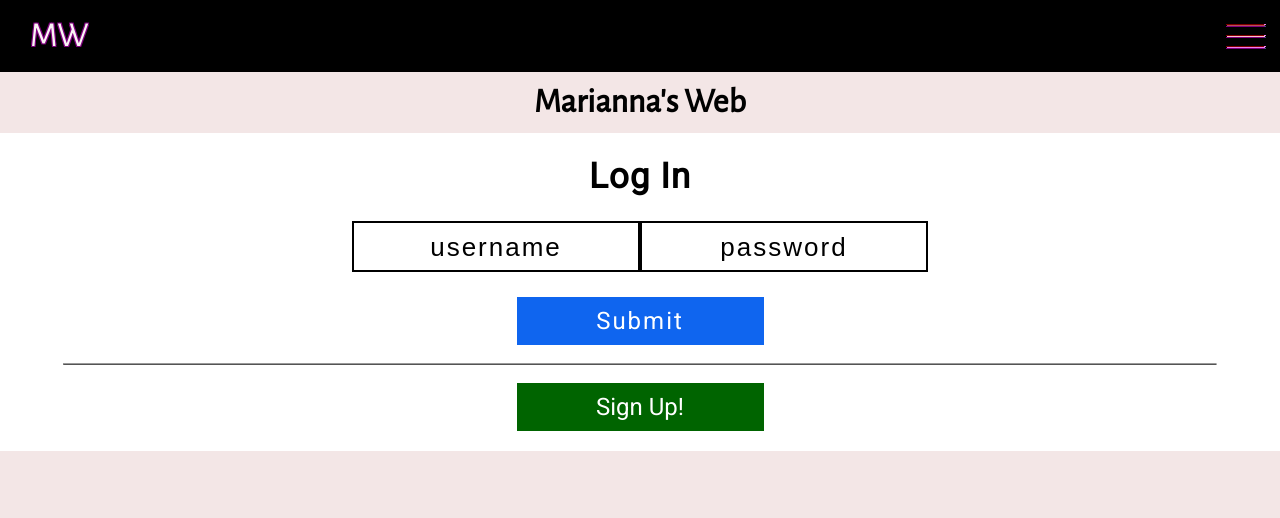
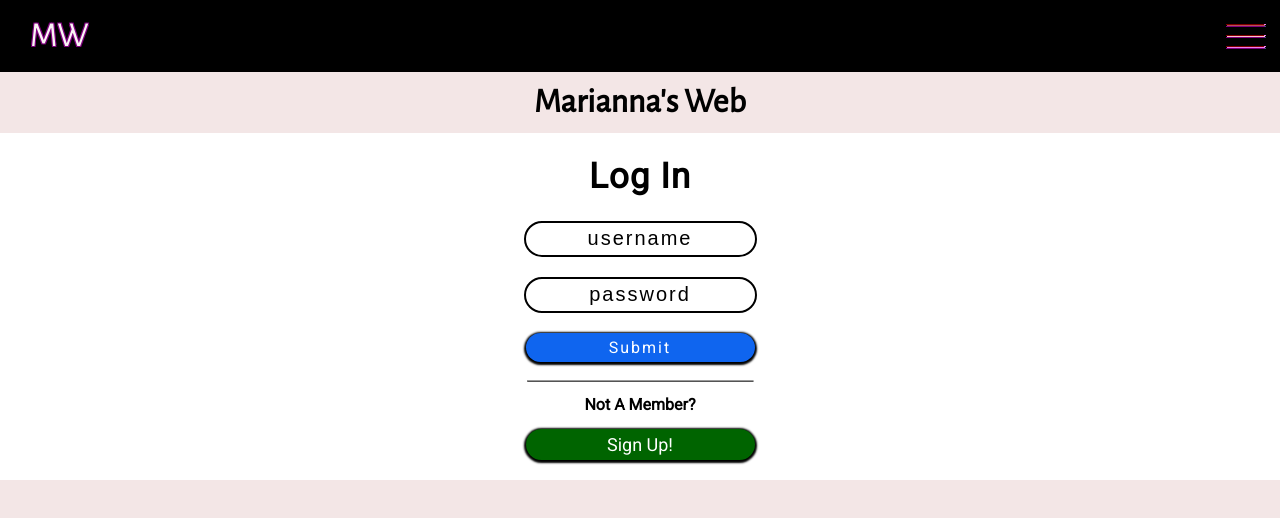
Before and after one commit to mariannas-web/front-end, a React (Create React App) app: page /login in a window 1280 px wide. Shown: the top 518 px of the page. Built offline with nearby package versions, Linux system fonts and the light colour scheme; no server answers; a web font is replaced by a local one.

Commit message:
made styling changes to login and register cards, made both cards desktop compatible

```diff
--- a/src/components/forms/login.js
+++ b/src/components/forms/login.js
@@ -63,9 +63,10 @@ export default class LoginForm extends React.Component{
 
                         <div onClick={this.submitHandler} className='button'>Submit</div>
                     </form>
-                    <hr style={{width: "90%"}} />
+                    <hr className='form-hr' />
+                    <h4 style={{margin: "5px 0px"}}>Not A Member?</h4>
                     <div>
-                        <h3><Link style={{fontSize: '24px', textDecoration: "none", color: 'white'}}to='/register'>Sign Up!</Link></h3>
+                        <h3><Link style={{fontSize: '18px', textDecoration: "none", color: 'white'}}to='/register'>Sign Up!</Link></h3>
                     </div>
                 </div>
             </div>
--- a/src/components/forms/register.js
+++ b/src/components/forms/register.js
@@ -66,8 +66,9 @@ export default class RegisterForm extends React.Component{
                                value={this.state.password}/>
                         <div className='button' onClick={this.submitHandler}> Submit</div>
                     </form>
-                    <hr style={{width: "90%"}}/>
-                    <h3 style={{fontSize: "24px", textAlign: 'center', padding: "10px"}}><Link style={{textDecoration: 'none', color: 'white'}} to='login'> Sign In Here</Link></h3>
+                    <hr className='form-hr'/>
+                    <h4 style={{margin: "5px 0px"}}>Already A Member?</h4>
+                    <h3 className='sign-in-button'><Link style={{textDecoration: 'none', color: 'white'}} to='login'> Sign In Here</Link></h3>
                 </div>
             </div>
         )
--- a/src/components/styles/forms/form.css
+++ b/src/components/styles/forms/form.css
@@ -9,6 +9,15 @@
     padding-bottom: 10px;
 }
 
+
+@media(min-width: 595px){
+    .form-container{
+        flex-direction: column;
+        align-items: center;
+    }
+}
+
+
 .form-container form{
     width: 95%;
     text-align: center;
@@ -16,14 +25,29 @@
     margin-bottom: 10px;
 }
 
+
+@media(min-width: 595px){
+    .form-container form{
+        display: flex;
+        flex-direction: column;
+        align-items: center;
+    }
+}
 .form-container input{
-    margin: 0px 0px 25px 0px;
     border: 2px solid black;
-    height: 45px;
+    height: 40px;
     color: rgb(51, 1, 51);
     font-size: 20px;
     letter-spacing: 2px;
     text-align: center;
+    border-radius: 25px;
+}
+
+@media(min-width: 595px){
+    .form-container input{
+        width: 225px;
+        height: 30px;
+    }
 }
 
 input:focus{
@@ -32,12 +56,22 @@ input:focus{
 
 .button{
   background-color: #0f65ef;
-  font-size: 24px;
+  font-size: 18px;
   padding: 10px;
   letter-spacing: 2px;
   color: white;
-  width: 227px;
+  width: 258px;
   margin: auto;
+  box-shadow: 0px 1px 2px 2px black;
+  border-radius: 25px;
+}
+
+@media(min-width: 595px){
+    .button{
+        font-size: 16px;
+        padding: 5px;
+        width: 219px;
+    }
 }
 
 .button:focus{
@@ -51,8 +85,7 @@ input:focus{
 
 .form-container input::placeholder{
     text-align: center;
-    font-size: 26px;
-    transform:translate3d(0,3px,0);
+    font-size: 20px;
     color: black;
 }
 
@@ -60,9 +93,35 @@ input:focus{
     text-shadow:none;
     margin: 10px;
     background: rgb(0, 100, 0);
-    width: 227px;
+    width: 258px;
     color: white;
     font-weight: 500;
     text-align: center;
     padding: 10px;
+    box-shadow: 0px 1px 2px 2px black;
+    border-radius: 25px;
 }
+
+@media(min-width: 595px){
+    .form-container h3{
+        font-size: 16px;
+        padding: 5px;
+        width: 219px;
+    }
+}
+
+@media(min-width: 595px){
+    .sign-in-button{
+        text-align: center;
+    }
+}
+
+.form-hr{
+    width: 86%;
+}
+
+@media(min-width: 595px){
+    .form-hr{
+        width: 225px;
+    }
+}
```
Also changed, not shown: 1 other file (tests, documents, lock files or other folders).
